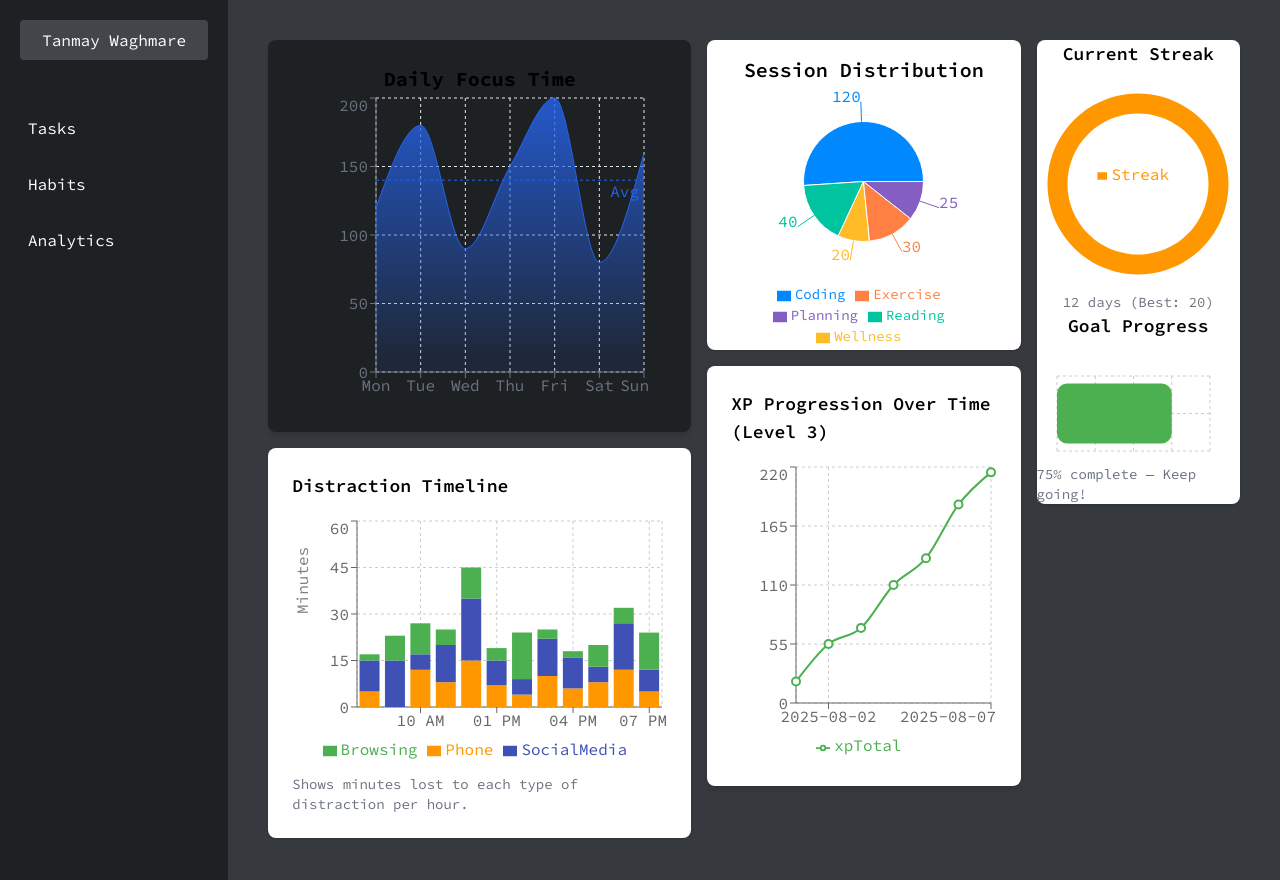
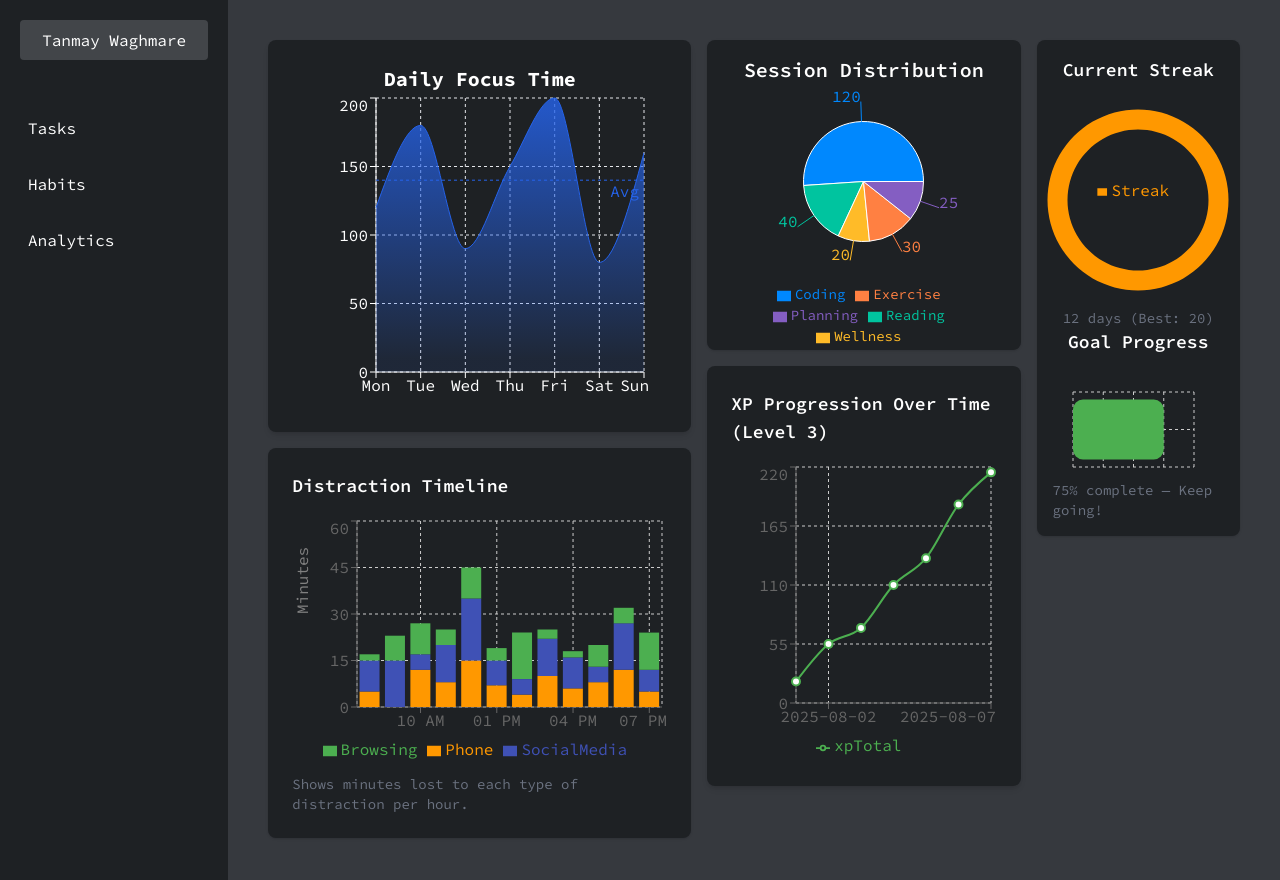
Before and after one commit to SkullShoT007/FlowState, a React (Create React App) app: page /analytics in a window 1280 px wide. Built offline with nearby package versions, Linux system fonts and the light colour scheme; a web font is replaced by a local one.

Commit message:
styled analytics tab

```diff
--- a/src/components/analytics/DailyFocusChart.js
+++ b/src/components/analytics/DailyFocusChart.js
@@ -26,7 +26,7 @@ export const  DailyFocusChart = () =>{
 
   return (
     <div className="bg-darkGray  rounded-lg shadow-md w-full h-full flex flex-col justify-center items-center">
-      <h2 className="text-xl font-bold text-black">Daily Focus Time</h2>
+      <h2 className="text-xl font-bold text-myWhite">Daily Focus Time</h2>
       <ResponsiveContainer width="80%" height="80%">
         <AreaChart data={data}>
           <defs>
@@ -36,8 +36,8 @@ export const  DailyFocusChart = () =>{
             </linearGradient>
           </defs>
           <CartesianGrid strokeDasharray="3 3" stroke="#e5e7eb" />
-          <XAxis dataKey="date" stroke="#6b7280" />
-          <YAxis stroke="#6b7280" />
+          <XAxis dataKey="date" stroke="#ffffff" />
+          <YAxis stroke="#ffffff" />
           <Tooltip
             contentStyle={{ backgroundColor: "#fff", border: "1px solid #e5e7eb" }}
             formatter={(value) => [`${value} min`, "Focus Time"]}
--- a/src/components/analytics/DistractionTimeline.js
+++ b/src/components/analytics/DistractionTimeline.js
@@ -27,8 +27,8 @@ const fakeDistractionData = [
 
 export const DistractionTimeline = () => {
   return (
-    <div className="bg-white rounded-lg shadow p-6">
-      <h2 className="text-lg font-semibold mb-4">Distraction Timeline</h2>
+    <div className="bg-darkGray rounded-lg shadow p-6">
+      <h2 className="text-lg font-semibold mb-4 text-myWhite">Distraction Timeline</h2>
       <ResponsiveContainer width="100%" height={250}>
         <BarChart data={fakeDistractionData}>
           <CartesianGrid strokeDasharray="3 3" />
--- a/src/components/analytics/SessionDistribution.js
+++ b/src/components/analytics/SessionDistribution.js
@@ -15,8 +15,8 @@ const fakeData = [
 
 export const SessionDistribution = () => {
   return (
-    <div className="w-full bg-white rounded-lg shadow p-4 h-full">
-      <h2 className="text-xl font-semibold text-center">Session Distribution</h2>
+    <div className="w-full bg-darkGray rounded-lg shadow p-4 h-full">
+      <h2 className="text-xl font-semibold text-center text-white">Session Distribution</h2>
       <ResponsiveContainer width="100%" height="100%">
         <PieChart>
           <Pie
--- a/src/components/analytics/StreakandGoal.js
+++ b/src/components/analytics/StreakandGoal.js
@@ -38,10 +38,10 @@ export const StreakandGoal = () => {
   ];
 
   return (
-    <div className=" bg-white rounded-lg shadow">
+    <div className=" bg-darkGray rounded-lg shadow p-4">
       {/* Streak Radial Chart */}
       <div className="flex flex-col items-center">
-        <h2 className="text-lg font-semibold mb-4">Current Streak</h2>
+        <h2 className="text-lg font-semibold mb-4 text-myWhite">Current Streak</h2>
         <ResponsiveContainer width={200} height={200}>
           <RadialBarChart
             cx="50%"
@@ -75,7 +75,7 @@ export const StreakandGoal = () => {
 
       {/* Goal Progress Bar */}
       <div className="flex flex-col items-center">
-        <h2 className="text-lg font-semibold mb-4">Goal Progress</h2>
+        <h2 className="text-lg font-semibold mb-4 text-myWhite">Goal Progress</h2>
         <ResponsiveContainer width="100%" height={100}>
           <BarChart data={goalData} layout="vertical" margin={{ top: 20, right: 30, left: 20, bottom: 5 }}>
             <CartesianGrid strokeDasharray="3 3" />
--- a/src/components/analytics/XpProgressionChart.js
+++ b/src/components/analytics/XpProgressionChart.js
@@ -34,8 +34,8 @@ export const XpProgressionChart = () => {
   });
 
   return (
-    <div className="bg-white p-6 rounded-lg shadow-md">
-      <h2 className="text-lg font-semibold mb-4">
+    <div className="bg-darkGray p-6 rounded-lg shadow-md">
+      <h2 className="text-lg font-semibold mb-4 text-myWhite">
         XP Progression Over Time (Level {userProfile.currentLevel})
       </h2>
       <ResponsiveContainer width="100%" height={300}>
```
